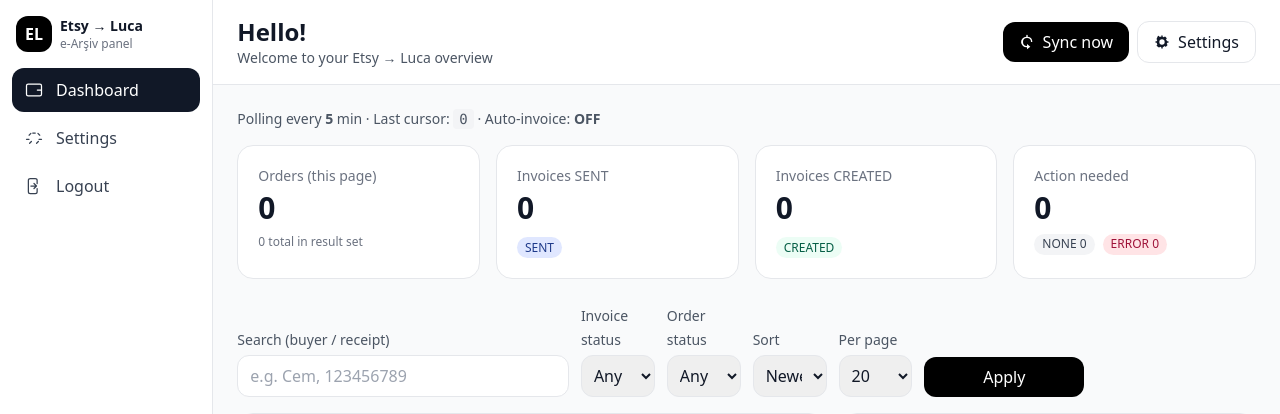
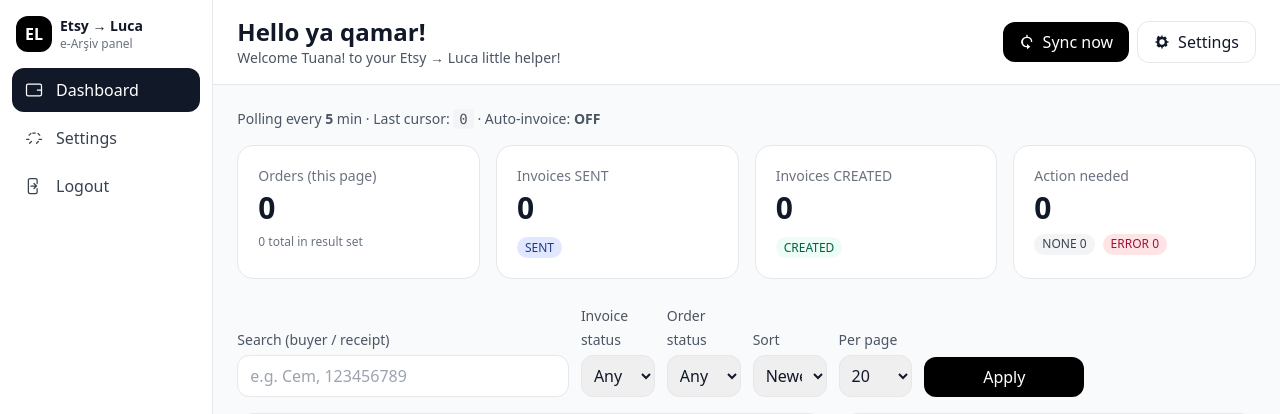
Before and after one commit to ahmadtello/etsy-luca, a FastAPI app: page / in a window 1280 px wide. Shown: the top 414 px of the page. Run offline with FastAPI, Linux system fonts and the light colour scheme; the visitor is signed in with stand-in values (Sample User, id 1); data comes from the database, SQL or seed files in the repository; data that the repository does not hold is empty; some libraries are stand-ins or nearby versions.

Commit message:
Update index.html

```diff
--- a/templates/index.html
+++ b/templates/index.html
@@ -61,8 +61,8 @@
       <header class="tw-sticky border-b">
         <div class="max-w-7xl mx-auto px-6 py-4 flex items-center gap-3">
           <div>
-            <div class="text-2xl font-semibold">Hello!</div>
-            <div class="text-sm text-gray-600">Welcome to your Etsy → Luca overview</div>
+            <div class="text-2xl font-semibold">Hello ya qamar!</div>
+            <div class="text-sm text-gray-600">Welcome Tuana! to your Etsy → Luca little helper!</div>
           </div>
           <div class="ml-auto flex items-center gap-2">
             <form action="/sync-now" method="post">
```
